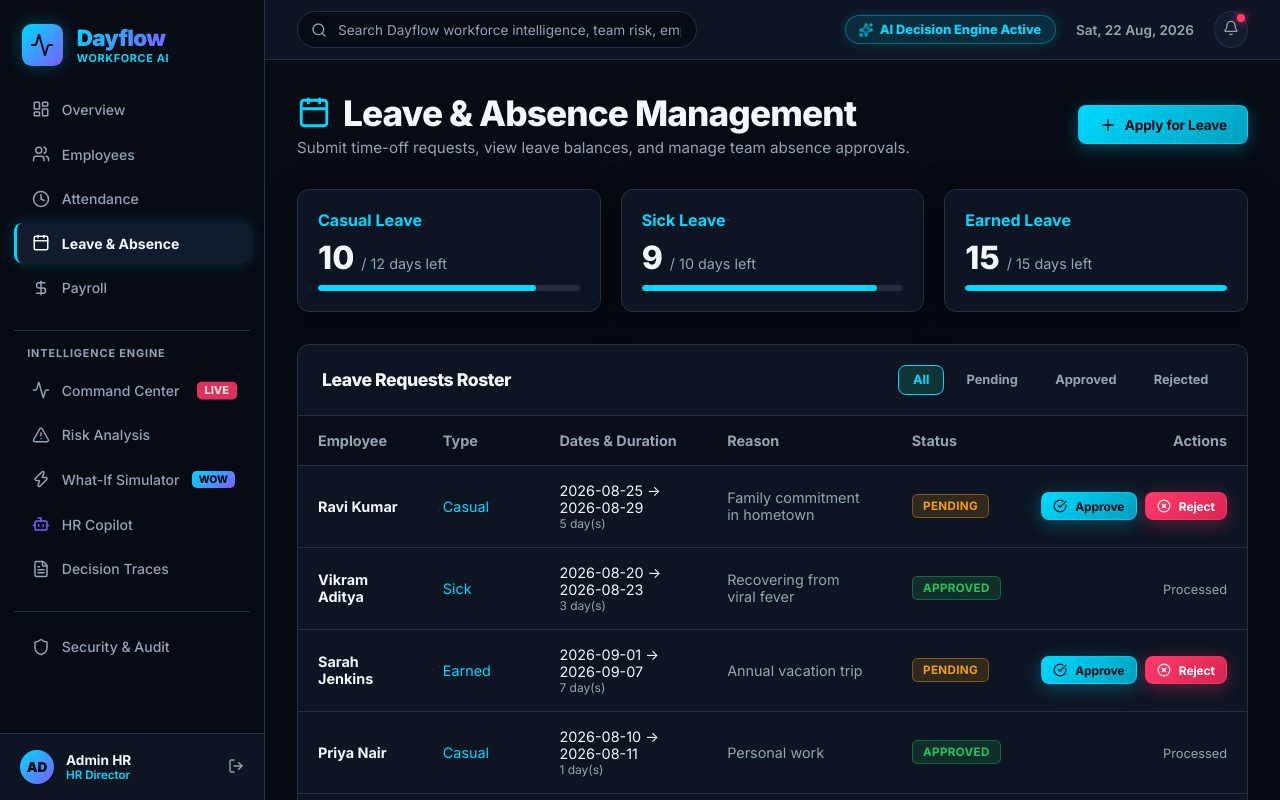
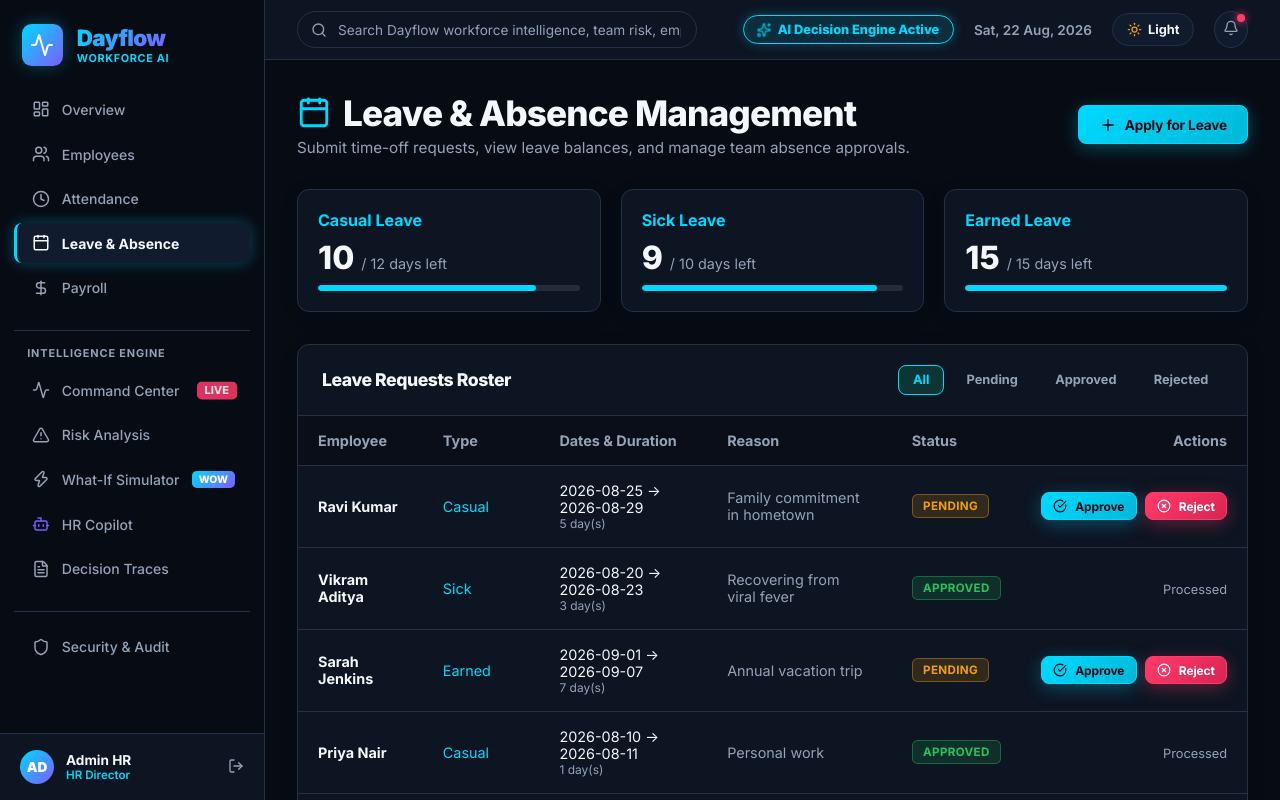
Before and after one commit to Monika-Srinithi/ThinkBlaze-Odoo-NMIT-2026, a React (Vite) app in the folder frontend/: page /leave in a window 1280 px wide. Built offline with nearby package versions, Linux system fonts and the light colour scheme; no server answers.

Commit message:
feat: add complete Light and Dark mode theme system with persistent toggle

```diff
--- a/frontend/src/components/layout/Header.tsx
+++ b/frontend/src/components/layout/Header.tsx
@@ -1,12 +1,15 @@
-import { Bell, Search, Sparkles } from 'lucide-react';
+import { Bell, Search, Sparkles, Sun, Moon } from 'lucide-react';
+import { useThemeStore } from '../../store/theme';
 
 export const Header = () => {
+  const { theme, toggleTheme } = useThemeStore();
+
   return (
     <header
       style={{
         height: '60px',
-        background: '#0D1422',
-        borderBottom: '1px solid #243149',
+        background: 'var(--bg-surface)',
+        borderBottom: '1px solid var(--border-subtle)',
         display: 'flex',
         alignItems: 'center',
         justifyContent: 'space-between',
@@ -14,11 +17,12 @@ export const Header = () => {
         position: 'sticky',
         top: 0,
         zIndex: 20,
+        transition: 'background-color 0.3s ease, border-color 0.3s ease',
       }}
     >
       <div style={{ display: 'flex', alignItems: 'center', gap: '1rem', width: '400px' }}>
         <div style={{ position: 'relative', width: '100%' }}>
-          <Search size={16} style={{ position: 'absolute', left: '0.9rem', top: '50%', transform: 'translateY(-50%)', color: '#94A3B8' }} />
+          <Search size={16} style={{ position: 'absolute', left: '0.9rem', top: '50%', transform: 'translateY(-50%)', color: 'var(--text-secondary)' }} />
           <input
             type="text"
             className="input-field"
@@ -29,22 +33,54 @@ export const Header = () => {
       </div>
 
       <div style={{ display: 'flex', alignItems: 'center', gap: '1.25rem' }}>
-        <div style={{ display: 'flex', alignItems: 'center', gap: '0.4rem', background: 'rgba(0, 217, 255, 0.12)', color: '#00D9FF', padding: '0.35rem 0.85rem', borderRadius: '2rem', fontSize: '0.8rem', fontWeight: 800, border: '1px solid rgba(0, 217, 255, 0.35)', boxShadow: '0 0 12px rgba(0, 217, 255, 0.2)' }}>
+        <div style={{ display: 'flex', alignItems: 'center', gap: '0.4rem', background: 'rgba(0, 217, 255, 0.12)', color: 'var(--primary)', padding: '0.35rem 0.85rem', borderRadius: '2rem', fontSize: '0.8rem', fontWeight: 800, border: '1px solid var(--primary)', boxShadow: '0 0 12px var(--primary-glow)' }}>
           <Sparkles size={14} className="animate-live-pulse" /> AI Decision Engine Active
         </div>
 
-        <div style={{ fontSize: '0.85rem', color: '#94A3B8', fontWeight: 600 }}>
+        <div style={{ fontSize: '0.85rem', color: 'var(--text-secondary)', fontWeight: 600 }}>
           {new Date().toLocaleDateString('en-IN', { weekday: 'short', month: 'short', day: 'numeric', year: 'numeric' })}
         </div>
 
+        {/* Light / Dark Mode Toggle */}
+        <button
+          onClick={toggleTheme}
+          style={{
+            background: 'var(--bg-surface-hover)',
+            border: '1px solid var(--border-subtle)',
+            padding: '0.5rem 0.85rem',
+            borderRadius: '2rem',
+            color: 'var(--text-primary)',
+            cursor: 'pointer',
+            display: 'flex',
+            alignItems: 'center',
+            gap: '0.4rem',
+            fontSize: '0.8rem',
+            fontWeight: 700,
+            fontFamily: 'var(--font-heading)',
+            transition: 'all 0.2s ease',
+          }}
+          title={`Switch to ${theme === 'dark' ? 'Light' : 'Dark'} Mode`}
+        >
+          {theme === 'dark' ? (
+            <>
+              <Sun size={15} color="#F59E0B" /> Light
+            </>
+          ) : (
+            <>
+              <Moon size={15} color="#7C5CFF" /> Dark
+            </>
+          )}
+        </button>
+
+        {/* Notification Bell */}
         <button
           style={{
             position: 'relative',
-            background: '#111B2E',
-            border: '1px solid #243149',
+            background: 'var(--bg-surface-hover)',
+            border: '1px solid var(--border-subtle)',
             padding: '0.5rem',
             borderRadius: '50%',
-            color: '#94A3B8',
+            color: 'var(--text-secondary)',
             cursor: 'pointer',
             transition: 'transform 0.2s',
           }}
@@ -60,9 +96,9 @@ export const Header = () => {
               right: '2px',
               width: '8px',
               height: '8px',
-              background: '#FF3B6B',
+              background: 'var(--accent-rose)',
               borderRadius: '50%',
-              boxShadow: '0 0 8px #FF3B6B',
+              boxShadow: '0 0 8px var(--accent-rose)',
             }}
           />
         </button>
--- a/frontend/src/components/layout/Sidebar.tsx
+++ b/frontend/src/components/layout/Sidebar.tsx
@@ -20,37 +20,38 @@ export default function Sidebar() {
     gap: '0.75rem',
     padding: '0.68rem 0.95rem',
     borderRadius: '0.5rem',
-    color: isActive ? '#F4F7FB' : '#94A3B8',
-    background: isActive ? '#111B2E' : 'transparent',
-    borderLeft: isActive ? '3px solid #00D9FF' : '3px solid transparent',
+    color: isActive ? 'var(--text-primary)' : 'var(--text-secondary)',
+    background: isActive ? 'var(--bg-surface-hover)' : 'transparent',
+    borderLeft: isActive ? '3px solid var(--primary)' : '3px solid transparent',
     textDecoration: 'none',
     fontWeight: isActive ? 700 : 500,
     fontSize: '0.875rem',
     fontFamily: 'var(--font-heading)',
     transition: 'all 0.2s cubic-bezier(0.16, 1, 0.3, 1)',
-    boxShadow: isActive ? '0 0 15px rgba(0, 217, 255, 0.2)' : 'none',
+    boxShadow: isActive ? '0 0 15px var(--primary-glow)' : 'none',
   });
 
   return (
     <div style={{
       width: '265px',
       height: '100vh',
-      background: '#070B14',
-      borderRight: '1px solid #243149',
+      background: 'var(--bg-base)',
+      borderRight: '1px solid var(--border-subtle)',
       display: 'flex',
       flexDirection: 'column',
       flexShrink: 0,
+      transition: 'background-color 0.3s ease, border-color 0.3s ease',
     }}>
       {/* Brand Header */}
       <div style={{ padding: '1.5rem 1.35rem', display: 'flex', alignItems: 'center', gap: '0.85rem' }}>
-        <div style={{ background: 'linear-gradient(135deg, #00D9FF 0%, #7C5CFF 100%)', padding: '0.55rem', borderRadius: '0.6rem', display: 'flex', boxShadow: '0 0 18px rgba(0, 217, 255, 0.3)' }}>
-          <Activity color="#070B14" size={24} />
+        <div style={{ background: 'linear-gradient(135deg, var(--primary) 0%, var(--accent-violet) 100%)', padding: '0.55rem', borderRadius: '0.6rem', display: 'flex', boxShadow: '0 0 18px var(--primary-glow)' }}>
+          <Activity color="#FFFFFF" size={24} />
         </div>
         <div>
           <h1 className="gradient-text" style={{ margin: 0, fontSize: '1.4rem', fontWeight: 900, letterSpacing: '-0.03em' }}>
             Dayflow
           </h1>
-          <div style={{ fontSize: '0.68rem', color: '#00D9FF', fontWeight: 700, letterSpacing: '0.06em', textTransform: 'uppercase' }}>
+          <div style={{ fontSize: '0.68rem', color: 'var(--primary)', fontWeight: 700, letterSpacing: '0.06em', textTransform: 'uppercase' }}>
             Workforce AI
           </div>
         </div>
@@ -74,15 +75,15 @@ export default function Sidebar() {
           <DollarSign size={18} /> Payroll
         </NavLink>
 
-        <div style={{ height: '1px', background: '#243149', margin: '1.1rem 0 0.65rem 0' }} />
-        <div style={{ fontSize: '0.68rem', color: '#94A3B8', textTransform: 'uppercase', letterSpacing: '0.08em', padding: '0 0.85rem', marginBottom: '0.35rem', fontWeight: 700 }}>
+        <div style={{ height: '1px', background: 'var(--border-subtle)', margin: '1.1rem 0 0.65rem 0' }} />
+        <div style={{ fontSize: '0.68rem', color: 'var(--text-secondary)', textTransform: 'uppercase', letterSpacing: '0.08em', padding: '0 0.85rem', marginBottom: '0.35rem', fontWeight: 700 }}>
           Intelligence Engine
         </div>
 
         <NavLink to="/dashboard" end style={({ isActive }) => navItemStyle(isActive)}>
           <div style={{ display: 'flex', alignItems: 'center', justifyContent: 'space-between', width: '100%' }}>
             <div style={{ display: 'flex', alignItems: 'center', gap: '0.75rem' }}><Activity size={18} /> Command Center</div>
-            <span className="animate-live-pulse" style={{ background: '#FF3B6B', color: '#ffffff', fontSize: '0.65rem', padding: '0.12rem 0.45rem', borderRadius: '0.3rem', fontWeight: 800 }}>LIVE</span>
+            <span className="animate-live-pulse" style={{ background: 'var(--accent-rose)', color: '#ffffff', fontSize: '0.65rem', padding: '0.12rem 0.45rem', borderRadius: '0.3rem', fontWeight: 800 }}>LIVE</span>
           </div>
         </NavLink>
 
@@ -93,13 +94,13 @@ export default function Sidebar() {
         <NavLink to="/simulator" style={({ isActive }) => navItemStyle(isActive)}>
           <div style={{ display: 'flex', alignItems: 'center', justifyContent: 'space-between', width: '100%' }}>
             <div style={{ display: 'flex', alignItems: 'center', gap: '0.75rem' }}><Zap size={18} /> What-If Simulator</div>
-            <span style={{ background: 'linear-gradient(135deg, #00D9FF, #7C5CFF)', color: '#070B14', fontSize: '0.65rem', padding: '0.12rem 0.45rem', borderRadius: '0.3rem', fontWeight: 800 }}>WOW</span>
+            <span style={{ background: 'linear-gradient(135deg, var(--primary), var(--accent-violet))', color: '#FFFFFF', fontSize: '0.65rem', padding: '0.12rem 0.45rem', borderRadius: '0.3rem', fontWeight: 800 }}>WOW</span>
           </div>
         </NavLink>
 
         <NavLink to="/copilot" style={({ isActive }) => navItemStyle(isActive)}>
           <div style={{ display: 'flex', alignItems: 'center', gap: '0.75rem' }}>
-            <Bot size={18} color="#7C5CFF" /> HR Copilot
+            <Bot size={18} color="var(--accent-violet)" /> HR Copilot
           </div>
         </NavLink>
 
@@ -107,7 +108,7 @@ export default function Sidebar() {
           <FileText size={18} /> Decision Traces
         </NavLink>
 
-        <div style={{ height: '1px', background: '#243149', margin: '1.1rem 0 0.65rem 0' }} />
+        <div style={{ height: '1px', background: 'var(--border-subtle)', margin: '1.1rem 0 0.65rem 0' }} />
 
         <NavLink to="/audit" style={({ isActive }) => navItemStyle(isActive)}>
           <Shield size={18} /> Security & Audit
@@ -115,17 +116,17 @@ export default function Sidebar() {
       </div>
 
       {/* User Info */}
-      <div style={{ padding: '1rem 1.25rem', borderTop: '1px solid #243149', display: 'flex', alignItems: 'center', justifyContent: 'space-between', background: '#0D1422' }}>
+      <div style={{ padding: '1rem 1.25rem', borderTop: '1px solid var(--border-subtle)', display: 'flex', alignItems: 'center', justifyContent: 'space-between', background: 'var(--bg-surface)' }}>
         <div style={{ display: 'flex', alignItems: 'center', gap: '0.75rem' }}>
-          <div style={{ width: '34px', height: '34px', borderRadius: '50%', background: 'linear-gradient(135deg, #00D9FF, #7C5CFF)', display: 'flex', alignItems: 'center', justifyContent: 'center', color: '#070B14', fontWeight: 900, fontSize: '0.85rem' }}>
+          <div style={{ width: '34px', height: '34px', borderRadius: '50%', background: 'linear-gradient(135deg, var(--primary), var(--accent-violet))', display: 'flex', alignItems: 'center', justifyContent: 'center', color: '#FFFFFF', fontWeight: 900, fontSize: '0.85rem' }}>
             AD
           </div>
           <div>
-            <div style={{ fontWeight: 700, fontSize: '0.85rem', color: '#F4F7FB' }}>Admin HR</div>
-            <div style={{ fontSize: '0.725rem', color: '#00D9FF', fontWeight: 600 }}>HR Director</div>
+            <div style={{ fontWeight: 700, fontSize: '0.85rem', color: 'var(--text-primary)' }}>Admin HR</div>
+            <div style={{ fontSize: '0.725rem', color: 'var(--primary)', fontWeight: 600 }}>HR Director</div>
           </div>
         </div>
-        <button onClick={handleLogout} style={{ background: 'transparent', border: 'none', color: '#94A3B8', cursor: 'pointer', transition: 'color 0.15s' }} title="Logout" onMouseOver={e => e.currentTarget.style.color = '#FF3B6B'} onMouseOut={e => e.currentTarget.style.color = '#94A3B8'}>
+        <button onClick={handleLogout} style={{ background: 'transparent', border: 'none', color: 'var(--text-secondary)', cursor: 'pointer', transition: 'color 0.15s' }} title="Logout" onMouseOver={e => e.currentTarget.style.color = 'var(--accent-rose)'} onMouseOut={e => e.currentTarget.style.color = 'var(--text-secondary)'}>
           <LogOut size={16} />
         </button>
       </div>
--- a/frontend/src/index.css
+++ b/frontend/src/index.css
@@ -1,41 +1,69 @@
 @import url('https://fonts.googleapis.com/css2?family=Inter:wght@300;400;500;600;700;800;900&family=JetBrains+Mono:wght@400;500;600&display=swap');
 
-:root {
-  /* Exact User-Specified Color Palette */
-  --bg-base: #070B14;               /* Main background: Deep Navy Black */
-  --bg-surface: #0D1422;            /* Card background: Dark Navy */
-  --bg-surface-hover: #111B2E;      /* Elevated card: Slate Navy */
+:root, [data-theme="dark"] {
+  /* Dark Mode Palette (User Specification) */
+  --bg-base: #070B14;
+  --bg-surface: #0D1422;
+  --bg-surface-hover: #111B2E;
   --bg-card: #0D1422;
   --bg-card-hover: #111B2E;
 
-  --border-subtle: #243149;         /* Borders: Blue Gray */
+  --border-subtle: #243149;
   --border-medium: #243149;
   --border-glow: rgba(0, 217, 255, 0.45);
 
-  --primary: #00D9FF;               /* Primary accent: Electric Cyan */
+  --primary: #00D9FF;
   --primary-glow: rgba(0, 217, 255, 0.3);
   --primary-hover: #00b8d9;
+  --btn-text-color: #070B14;
 
-  --accent-violet: #7C5CFF;         /* Secondary accent: AI Violet */
+  --accent-violet: #7C5CFF;
   --accent-violet-glow: rgba(124, 92, 255, 0.35);
-
-  --accent-emerald: #22C55E;        /* Success: Emerald */
+  --accent-emerald: #22C55E;
   --accent-mint: #22C55E;
-
-  --accent-amber: #F59E0B;          /* Warning: Amber */
-
-  --accent-rose: #FF3B6B;           /* Critical: Rose Red */
+  --accent-amber: #F59E0B;
+  --accent-rose: #FF3B6B;
   --accent-rose-glow: rgba(255, 59, 107, 0.35);
-
   --accent-cyan: #00D9FF;
 
-  --text-primary: #F4F7FB;         /* Primary text: Soft White */
-  --text-secondary: #94A3B8;       /* Secondary text: Cool Gray */
+  --text-primary: #F4F7FB;
+  --text-secondary: #94A3B8;
   --text-muted: #94A3B8;
 
   --font-heading: 'Inter', -apple-system, BlinkMacSystemFont, 'Segoe UI', Roboto, sans-serif;
   --font-sans: 'Inter', -apple-system, BlinkMacSystemFont, 'Segoe UI', Roboto, sans-serif;
   --font-mono: 'JetBrains Mono', monospace;
+}
+
+[data-theme="light"] {
+  /* Light Mode Palette (Ultra-Clean Corporate Enterprise) */
+  --bg-base: #F8FAFC;
+  --bg-surface: #FFFFFF;
+  --bg-surface-hover: #F1F5F9;
+  --bg-card: #FFFFFF;
+  --bg-card-hover: #F1F5F9;
+
+  --border-subtle: #E2E8F0;
+  --border-medium: #CBD5E1;
+  --border-glow: rgba(2, 132, 199, 0.3);
+
+  --primary: #0284C7;
+  --primary-glow: rgba(2, 132, 199, 0.2);
+  --primary-hover: #0369A1;
+  --btn-text-color: #FFFFFF;
+
+  --accent-violet: #6D28D9;
+  --accent-violet-glow: rgba(109, 40, 217, 0.2);
+  --accent-emerald: #16A34A;
+  --accent-mint: #16A34A;
+  --accent-amber: #D97706;
+  --accent-rose: #E11D48;
+  --accent-rose-glow: rgba(225, 29, 72, 0.2);
+  --accent-cyan: #0284C7;
+
+  --text-primary: #0F172A;
+  --text-secondary: #475569;
+  --text-muted: #64748B;
 }
 
 * {
@@ -46,15 +74,13 @@
 
 body {
   background-color: var(--bg-base);
-  background-image:
-    radial-gradient(at 0% 0%, rgba(0, 217, 255, 0.06) 0px, transparent 55%),
-    radial-gradient(at 100% 100%, rgba(124, 92, 255, 0.05) 0px, transparent 55%);
   color: var(--text-primary);
   font-family: var(--font-sans);
   min-height: 100vh;
   overflow-x: hidden;
   -webkit-font-smoothing: antialiased;
   -moz-osx-font-smoothing: grayscale;
+  transition: background-color 0.3s ease, color 0.3s ease;
 }
 
 h1, h2, h3, h4, h5, h6 {
@@ -68,20 +94,20 @@ h1, h2, h3, h4, h5, h6 {
   background: var(--bg-surface);
   border: 1px solid var(--border-subtle);
   border-radius: 0.75rem;
-  box-shadow: 0 8px 32px 0 rgba(0, 0, 0, 0.5);
+  box-shadow: 0 4px 20px 0 rgba(0, 0, 0, 0.08);
   transition: transform 0.25s cubic-bezier(0.16, 1, 0.3, 1), background-color 0.25s ease, border-color 0.25s ease, box-shadow 0.25s ease;
   animation: slideUp 0.4s cubic-bezier(0.16, 1, 0.3, 1) forwards;
 }
 
 .glass-panel:hover {
   background: var(--bg-surface-hover);
-  border-color: rgba(0, 217, 255, 0.3);
+  border-color: var(--border-medium);
   transform: translateY(-3px);
-  box-shadow: 0 12px 36px 0 rgba(0, 0, 0, 0.6), 0 0 15px rgba(0, 217, 255, 0.15);
+  box-shadow: 0 8px 30px 0 rgba(0, 0, 0, 0.12);
 }
 
 .glass-panel-glow {
-  background: var(--bg-surface-hover);
+  background: var(--bg-surface);
   border: 1px solid var(--border-glow);
   box-shadow: 0 0 25px var(--primary-glow);
   border-radius: 0.75rem;
@@ -89,13 +115,7 @@ h1, h2, h3, h4, h5, h6 {
 
 /* Gradient text */
 .gradient-text {
-  background: linear-gradient(135deg, #00D9FF 0%, #7C5CFF 100%);
-  -webkit-background-clip: text;
-  -webkit-text-fill-color: transparent;
-}
-
-.gradient-text-emerald {
-  background: linear-gradient(135deg, #22C55E 0%, #00D9FF 100%);
+  background: linear-gradient(135deg, var(--primary) 0%, var(--accent-violet) 100%);
   -webkit-background-clip: text;
   -webkit-text-fill-color: transparent;
 }
@@ -106,7 +126,7 @@ h1, h2, h3, h4, h5, h6 {
   height: 6px;
 }
 ::-webkit-scrollbar-track {
-  background: rgba(0, 0, 0, 0.4);
+  background: transparent;
 }
 ::-webkit-scrollbar-thumb {
   background: var(--border-subtle);
@@ -142,9 +162,9 @@ h1, h2, h3, h4, h5, h6 {
 
 /* Buttons */
 .btn-primary {
-  background: linear-gradient(135deg, #00D9FF 0%, #00a0be 100%);
-  color: #070B14;
-  border: 1px solid rgba(0, 217, 255, 0.6);
+  background: linear-gradient(135deg, var(--primary) 0%, var(--primary-hover) 100%);
+  color: var(--btn-text-color);
+  border: 1px solid var(--primary);
   padding: 0.6rem 1.25rem;
   border-radius: 0.5rem;
   font-weight: 700;
@@ -160,12 +180,11 @@ h1, h2, h3, h4, h5, h6 {
 }
 .btn-primary:hover {
   transform: translateY(-2px) scale(1.02);
-  box-shadow: 0 8px 25px rgba(0, 217, 255, 0.45);
-  background: linear-gradient(135deg, #22C55E 0%, #00D9FF 100%);
+  box-shadow: 0 8px 25px var(--primary-glow);
 }
 
 .btn-secondary {
-  background: #111B2E;
+  background: var(--bg-surface-hover);
   color: var(--text-primary);
   border: 1px solid var(--border-subtle);
   padding: 0.6rem 1.25rem;
@@ -181,15 +200,14 @@ h1, h2, h3, h4, h5, h6 {
   transition: all 0.2s cubic-bezier(0.16, 1, 0.3, 1);
 }
 .btn-secondary:hover {
-  background: rgba(36, 49, 73, 0.6);
-  border-color: rgba(0, 217, 255, 0.4);
+  border-color: var(--border-medium);
   transform: translateY(-1px);
 }
 
 .btn-danger {
-  background: linear-gradient(135deg, #FF3B6B 0%, #d92452 100%);
+  background: linear-gradient(135deg, var(--accent-rose) 0%, #d92452 100%);
   color: #ffffff;
-  border: 1px solid rgba(255, 59, 107, 0.5);
+  border: 1px solid var(--accent-rose);
   padding: 0.6rem 1.25rem;
   border-radius: 0.5rem;
   font-weight: 700;
@@ -205,13 +223,12 @@ h1, h2, h3, h4, h5, h6 {
 }
 .btn-danger:hover {
   transform: translateY(-2px);
-  box-shadow: 0 8px 25px rgba(255, 59, 107, 0.5);
 }
 
 .btn-success {
-  background: linear-gradient(135deg, #22C55E 0%, #16a34a 100%);
+  background: linear-gradient(135deg, var(--accent-emerald) 0%, #16a34a 100%);
   color: #ffffff;
-  border: 1px solid rgba(34, 197, 94, 0.5);
+  border: 1px solid var(--accent-emerald);
   padding: 0.6rem 1.25rem;
   border-radius: 0.5rem;
   font-weight: 700;
@@ -222,17 +239,15 @@ h1, h2, h3, h4, h5, h6 {
   display: inline-flex;
   align-items: center;
   gap: 0.5rem;
-  box-shadow: 0 4px 18px rgba(34, 197, 94, 0.35);
   transition: all 0.2s ease;
 }
 .btn-success:hover {
   transform: translateY(-2px);
-  box-shadow: 0 8px 25px rgba(34, 197, 94, 0.5);
 }
 
 /* Input Fields */
 .input-field {
-  background: #070B14;
+  background: var(--bg-surface);
   border: 1px solid var(--border-subtle);
   color: var(--text-primary);
   padding: 0.6rem 0.95rem;
@@ -267,24 +282,24 @@ h1, h2, h3, h4, h5, h6 {
 
 .badge-success {
   background: rgba(34, 197, 94, 0.15);
-  color: #22C55E;
+  color: var(--accent-emerald);
   border: 1px solid rgba(34, 197, 94, 0.4);
 }
 
 .badge-warning {
   background: rgba(245, 158, 11, 0.15);
-  color: #F59E0B;
+  color: var(--accent-amber);
   border: 1px solid rgba(245, 158, 11, 0.4);
 }
 
 .badge-danger {
   background: rgba(255, 59, 107, 0.15);
-  color: #FF3B6B;
+  color: var(--accent-rose);
   border: 1px solid rgba(255, 59, 107, 0.4);
 }
 
 .badge-info {
   background: rgba(124, 92, 255, 0.15);
-  color: #7C5CFF;
+  color: var(--accent-violet);
   border: 1px solid rgba(124, 92, 255, 0.4);
 }
--- /dev/null
+++ b/frontend/src/store/theme.ts
@@ -0,0 +1,36 @@
+import { create } from 'zustand';
+
+type Theme = 'dark' | 'light';
+
+interface ThemeState {
+  theme: Theme;
+  toggleTheme: () => void;
+  setTheme: (theme: Theme) => void;
+}
+
+const getInitialTheme = (): Theme => {
+  const saved = localStorage.getItem('theme');
+  if (saved === 'light' || saved === 'dark') return saved;
+  return 'dark';
+};
+
+export const useThemeStore = create<ThemeState>((set) => {
+  const initialTheme = getInitialTheme();
+  document.documentElement.setAttribute('data-theme', initialTheme);
+
+  return {
+    theme: initialTheme,
+    toggleTheme: () =>
+      set((state) => {
+        const nextTheme = state.theme === 'dark' ? 'light' : 'dark';
+        localStorage.setItem('theme', nextTheme);
+        document.documentElement.setAttribute('data-theme', nextTheme);
+        return { theme: nextTheme };
+      }),
+    setTheme: (newTheme) => {
+      localStorage.setItem('theme', newTheme);
+      document.documentElement.setAttribute('data-theme', newTheme);
+      set({ theme: newTheme });
+    },
+  };
+});
```
